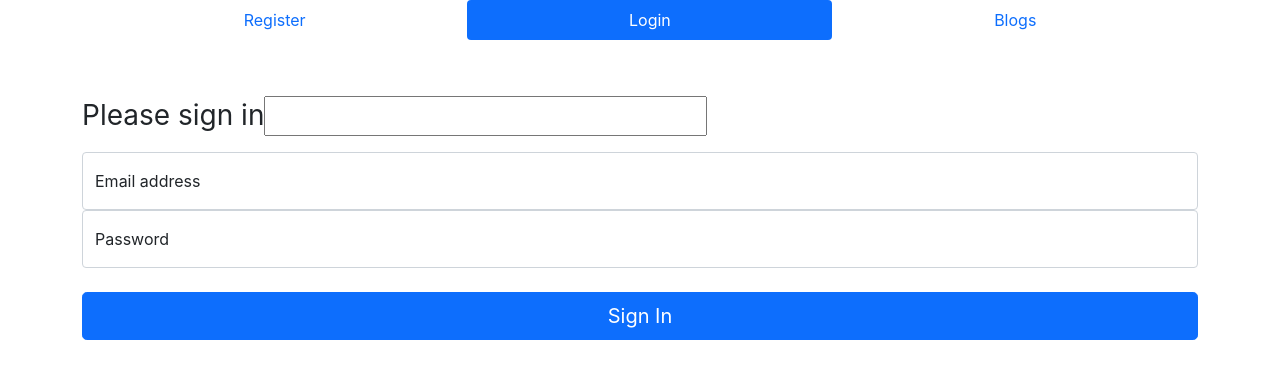
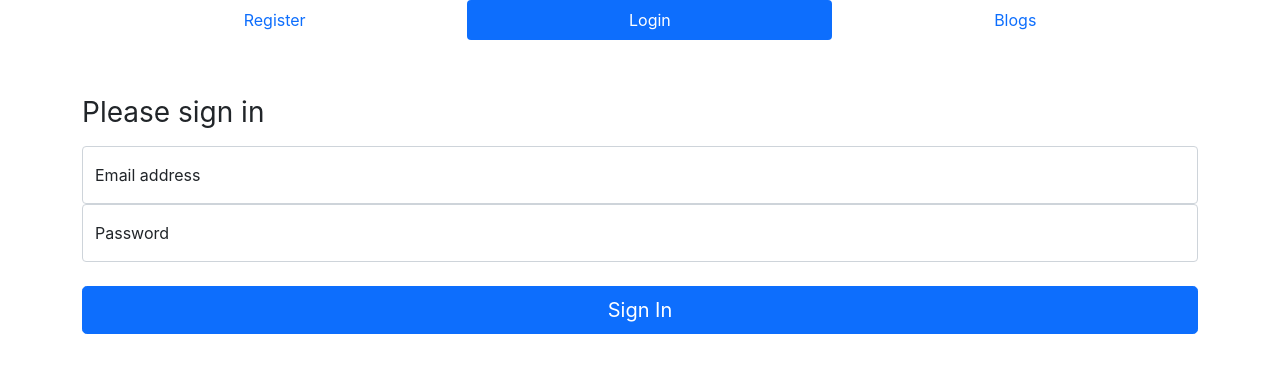
Before and after one commit to Gogora6/react-homework-3, a React (Create React App) app: page /login in a window 1280 px wide. Shown: the top 378 px of the page. Built offline with nearby package versions, Linux system fonts and the light colour scheme.

Commit message:
added .env

```diff
--- a/src/components/forms/SignInForm/SignInForm.jsx
+++ b/src/components/forms/SignInForm/SignInForm.jsx
@@ -23,7 +23,7 @@ const SignInForm = (props) => {
       <form className="form" onSubmit={handleSubmit()}>
         <br />
         <br />
-        <h1 className="h3 mb-3 fw-normal">Please sign in<input type="text" name="" id="" /></h1>
+        <h1 className="h3 mb-3 fw-normal">Please sign in</h1>
 
         <div className="form-floating">
           <input
```
Also changed, not shown: 1 other file (tests, documents, lock files or other folders).
